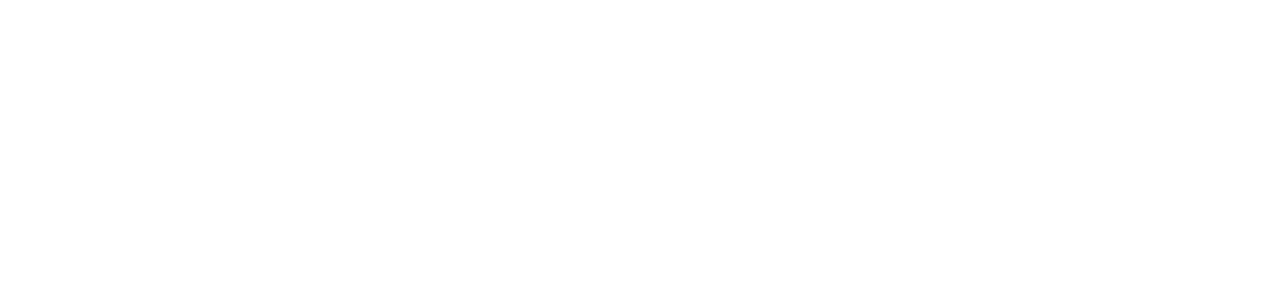
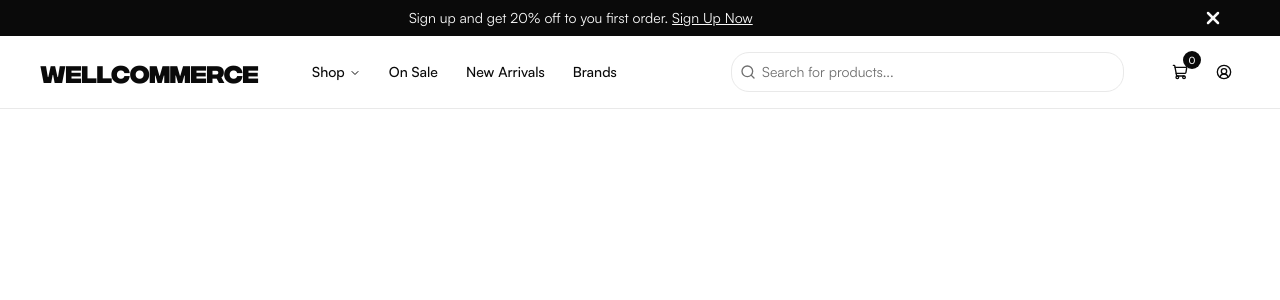
Before and after one commit to shor-a/WellCommerce-Storefront, a React (Vite) app: page /browse-category in a window 1280 px wide. Before the commit this address had no page. Shown: the top 300 px of the page. Built offline with nearby package versions, Linux system fonts and the light colour scheme.

Commit message:
Polishing

```diff
--- a/src/App.tsx
+++ b/src/App.tsx
@@ -2,14 +2,20 @@ import { PageRoutes } from "./config/routes"
 
 import { BrowserRouter, Routes, Route } from "react-router-dom"
 import HomePage from "./pages/HomePage"
+import BrowseCategoryPage from "./pages/BrowseCategoryPage"
+import ShoppingCartPage from "./pages/ShoppingCartPage"
 import ProductDetailPage from "./pages/ProductDetailPage"
+import ScrollToTop from "./hooks/scrollToTop"
 
 export function App() {
   return (
     <BrowserRouter>
+      <ScrollToTop />
       <Routes>
-        <Route path={PageRoutes.HOME} element={<HomePage />}></Route>
-        <Route path={PageRoutes.SHOP} element={<ProductDetailPage />}></Route>
+        <Route path={PageRoutes.HOME} element={<HomePage />} />
+        <Route path={PageRoutes.BROWSE} element={<BrowseCategoryPage />} />
+        <Route path={PageRoutes.PRODUCT} element={<ProductDetailPage />} />
+        <Route path={PageRoutes.CART} element={<ShoppingCartPage />} />
       </Routes>
     </BrowserRouter>
   )
--- a/src/components/section/DressStyle.tsx
+++ b/src/components/section/DressStyle.tsx
@@ -35,6 +35,7 @@ const DressStyle = () => {
 
   const renderDressCard = (dressStyle: (typeof dressStyles)[number]) => (
     <Card
+      key={dressStyle.title}
       className={`h-full w-full overflow-hidden rounded-[20px] border-0 bg-white p-0 shadow-none ${dressStyle.cardClassName}`}
     >
       <CardContent className="relative h-full p-0">
--- a/src/components/section/Navbar.tsx
+++ b/src/components/section/Navbar.tsx
@@ -36,6 +36,8 @@ import {
   ArrowRight,
 } from "lucide-react"
 import { useCartStore } from "@/hooks/cartStores"
+import { Link } from "react-router-dom"
+import { PageRoutes } from "@/config/routes"
 
 const Navbar = () => {
   const cartItems = useCartStore((state) => state.cart)
@@ -74,9 +76,12 @@ const Navbar = () => {
           </Button>
 
           {/* Brand */}
-          <span className="font-heading text-xl font-bold tracking-tight lg:text-2xl">
-            WELLCOMMERCE
-          </span>
+          <Link
+            className="font-heading text-xl font-bold tracking-tight lg:text-2xl"
+            to={PageRoutes.HOME}
+          >
+            <span>WELLCOMMERCE</span>
+          </Link>
 
           {/* Desktop nav links */}
           <div className="hidden lg:flex lg:flex-1">
--- a/src/components/section/ShortShowcase.tsx
+++ b/src/components/section/ShortShowcase.tsx
@@ -7,6 +7,8 @@ import { cn } from "@/lib/utils"
 
 import Rating from "@/components/atomic/Rating"
 import DiscPrice from "../atomic/DiscPrice"
+import { generatePath, Link } from "react-router-dom"
+import { PageRoutes } from "@/config/routes"
 
 interface ShowcaseProps {
   className?: string
@@ -21,6 +23,7 @@ const ShortShowcase = ({
   showAllBtn = true,
   className,
 }: ShowcaseProps) => {
+  const currentSlug = "1"
   return (
     <>
       <section className={cn("showcase", className)}>
@@ -28,8 +31,14 @@ const ShortShowcase = ({
           <h2 className="text-center text-4xl">{title}</h2>
           <div className="flex w-full flex-row justify-between gap-5 pt-10 pb-5">
             {product.map((p) => (
+              <Link
+                key={p.itemId}
+                to={generatePath(PageRoutes.PRODUCT, {
+                  productid: currentSlug,
+                })}
+              >
                 <div className="basis-3/12">
-                <Card className="pt-3 sm:min-h-58 lg:min-h-90" key={p.itemId}>
+                  <Card className="pt-3 sm:min-h-58 lg:min-h-90">
                     <CardContent className="flex flex-col gap-3 pt-2">
                       <div className="flex justify-center bg-secondary">
                         <img
@@ -50,6 +59,7 @@ const ShortShowcase = ({
                     </CardContent>
                   </Card>
                 </div>
+              </Link>
             ))}
           </div>
           {showAllBtn ? (
--- a/src/config/routes.ts
+++ b/src/config/routes.ts
@@ -1,7 +1,6 @@
 export const PageRoutes = {
   HOME: "/",
-  SHOP: "/shop",
-  SALE: "sale",
-  ARRIVALS: "/arrivals",
-  BRANDS: "/brands",
+  BROWSE: "/browse-category",
+  PRODUCT: "/product-detail/:productid",
+  CART: "/shopping-cart",
 } as const
--- /dev/null
+++ b/src/hooks/scrollToTop.ts
@@ -0,0 +1,15 @@
+import { useEffect } from "react"
+import { useLocation } from "react-router-dom"
+
+export const ScrollToTop = () => {
+  const { pathname } = useLocation()
+
+  useEffect(() => {
+    // Instantly scroll to the top-left corner on route change
+    window.scrollTo(0, 0)
+  }, [pathname])
+
+  return null
+}
+
+export default ScrollToTop
--- /dev/null
+++ b/src/pages/BrowseCategoryPage.tsx
@@ -0,0 +1,9 @@
+import Navbar from "@/components/section/Navbar"
+
+const BrowseCategoryPage = () => (
+  <>
+    <Navbar />
+  </>
+)
+
+export default BrowseCategoryPage
--- /dev/null
+++ b/src/pages/ShoppingCartPage.tsx
@@ -0,0 +1,7 @@
+const ShoppingCartPage = () => (
+  <>
+    <div>Shopping cart page</div>
+  </>
+)
+
+export default ShoppingCartPage
```
Also changed, not shown: src/hooks/cartStores.ts (renamed from src/hooks/cartStores.tsx). Lines whose indentation alone changed are shown as unchanged.
